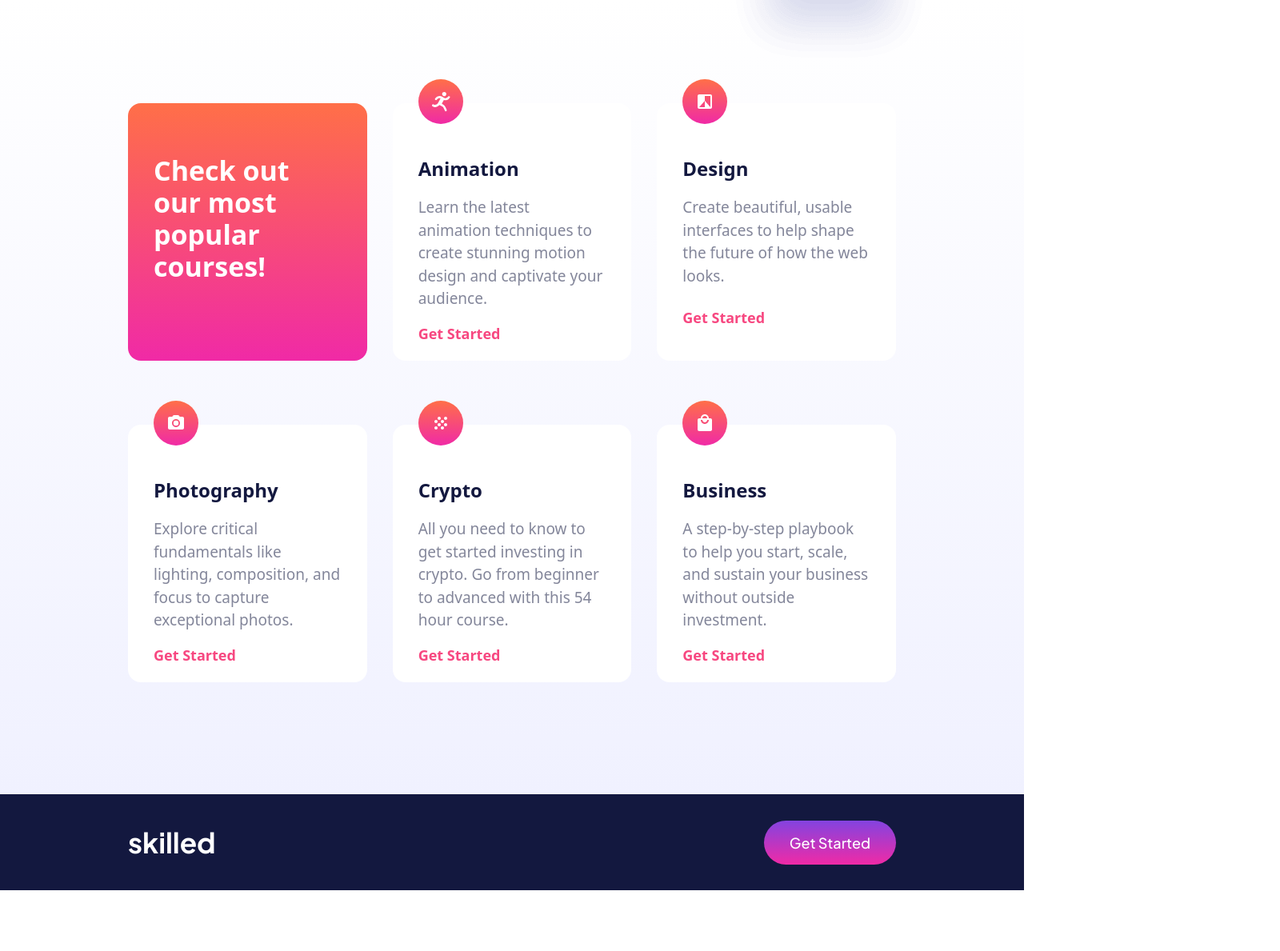
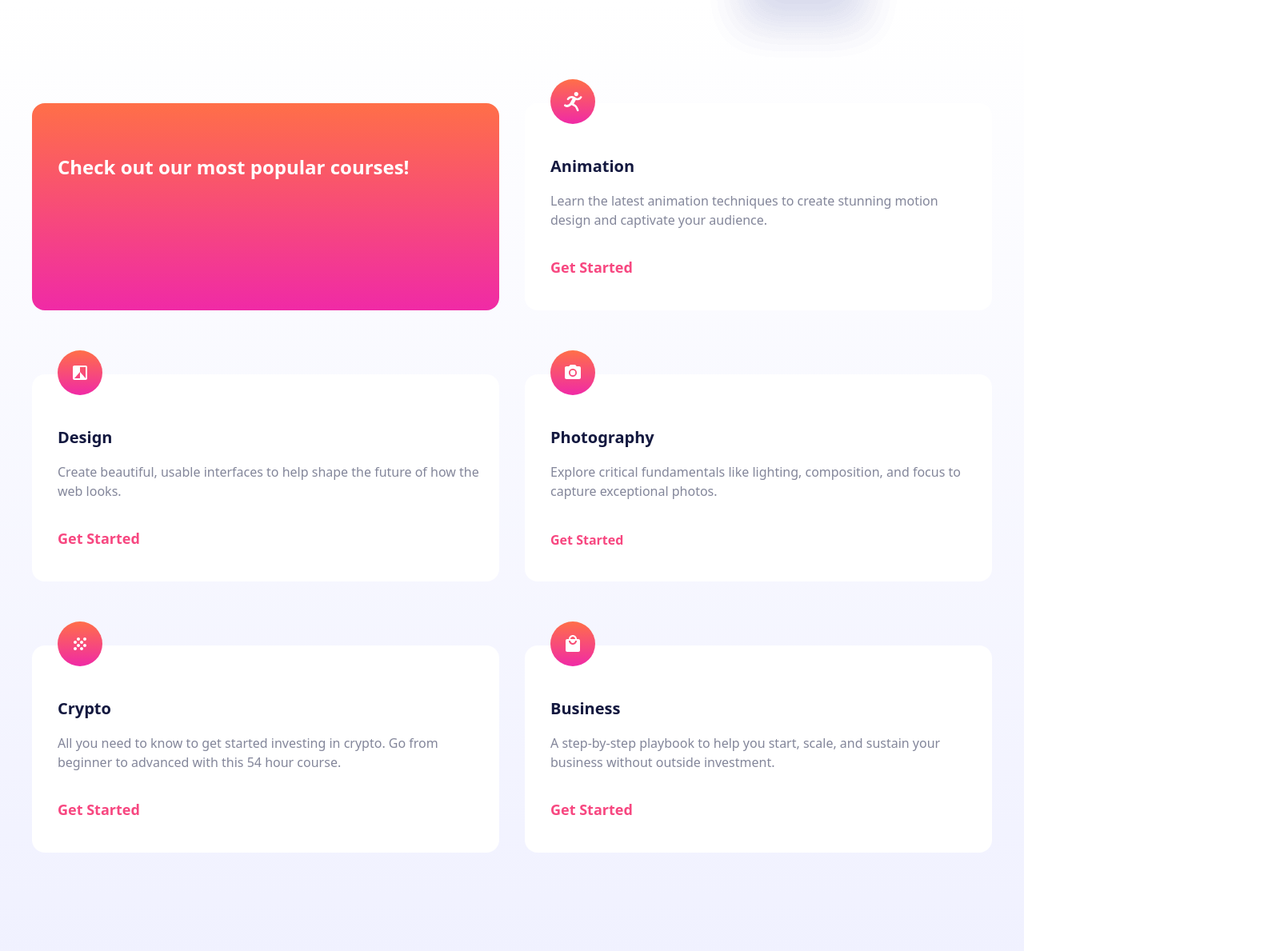
Before and after one commit to alvaro-frontend-mentor-projects/skilled-e-learning-landing-page, a React (Create React App) app: page / in a window 1280 px wide. Shown: the part 541-1730 px from the top of the page at 80% size, 1600 px wide, since content can reach past the window. Before the commit the page ends 1654 px from the top, so only its background shows below. Built offline with nearby package versions, Linux system fonts and the light colour scheme.

Commit message:
completed tablet and desktop views

```diff
--- a/src/components/Navbar.js
+++ b/src/components/Navbar.js
@@ -2,7 +2,7 @@ import React from 'react'
 
 const Navbar = () => {
   return (
-    <div className='flex flex-row h-[100px] justify-between items-center mx-[20px] md:mx-[60px] lg:mx-[160px] '>
+    <div className='flex flex-row h-[100px] justify-between items-center mx-[20px] md:mx-[40px] lg:mx-[160px] '>
         <h1 className='font-Jakarta font-[700] md:text-[28px] lg:text-[35px]'>
           skilled
         </h1>
--- a/src/pages/MainPage.js
+++ b/src/pages/MainPage.js
@@ -13,9 +13,9 @@ const MainPage = () => {
     <>
 
         {/* HERO SECTION */}
-        <div className=' flex flex-row mx-[20px] md:mx-[60px] lg:mx-[160px]  md:h-[440px] lg:h-[640px]'>
+        <div className=' flex flex-row mx-[20px] md:mx-[40px] lg:mx-[160px]  md:h-[440px] lg:h-[640px]'>
             {/* Left Column */}
-            <div className='flex flex-col md:gap-6 lg:gap-10 md:w-[62%] lg:w-[50%] justify-center md:pr-[0px] lg:pr-[100px]'>
+            <div className='flex flex-col md:gap-6 lg:gap-10 md:w-[62%] lg:w-[50%] justify-center md:pr-[20px] lg:pr-[100px]'>
                 <h1 className='font-Jakarta font-[800] text-[40px] lg:text-[56px] md:leading-[50px] lg:leading-[70.5px]'>
                     Maximize skill,
                     minimize budget
@@ -33,31 +33,31 @@ const MainPage = () => {
             {/* Right Column */}
             <div className='md:w-[38%] lg:w-[50%]'>
                 <img src={HeroImage} alt="" className='sm:hidden md:hidden lg:block absolute top-[-10rem] right-[-20rem] z-10'/>
-                <img src={HeroImageTablet} className='sm:hidden md:block lg:hidden absolute top-[-6rem] right-[-20rem] z-10' alt="" />
+                <img src={HeroImageTablet} className='sm:hidden md:block lg:hidden absolute top-[-6rem] right-[-18rem] z-10' alt="" />
             </div>
         </div>
 
 
         {/* FEATURES SECTION */}
         <div className='bg-gradient-to-b from-[#FFFFFF] to-[#F0F1FF] z-0'>
-            <div className='mx-[160px] pb-[140px]  pt-[130px] grid grid-cols-3 gap-x-8 gap-y-20'>
+            <div className='mx-[20px] md:mx-[40px] lg:mx-[160px] pb-[140px]  pt-[130px] grid md:grid-cols-2 lg:grid-cols-3 gap-x-8 gap-y-20'>
                 {/* Box 1 */}
-                <div className='relative h-[322px] rounded-2xl bg-gradient-to-t from-[#F02AA6] to-[#FF6F48] pl-8 pr-16 pt-16'>
-                    <h1 className='text-white text-[34px] font-[600] leading-[40px]'>
+                <div className='relative md:h-[259px] lg:h-[322px] rounded-2xl bg-gradient-to-t from-[#F02AA6] to-[#FF6F48] pl-8 pr-16 pt-16'>
+                    <h1 className='text-white md:text-[24px] lg:text-[34px] font-[600] md:leading-[32px] lg:leading-[40px]'>
                         Check out our most popular courses!
                     </h1>
                 </div>
 
                 {/* Box 2 */}
-                <div className='relative h-[322px] rounded-2xl bg-white px-8 pt-16 pb-10'>
+                <div className='relative md:h-[259px] lg:h-[322px] rounded-2xl bg-white md:pl-8 md:pr-6 lg:px-8 pt-16 pb-10'>
                     {/* Icon */}
                     <svg className='absolute left-8 top-[-30px]' width="56" height="56" xmlns="http://www.w3.org/2000/svg"><defs><linearGradient x1="50%" y1="0%" x2="50%" y2="100%" id="a"><stop stop-color="#FF6F48" offset="0%"/><stop stop-color="#F02AA6" offset="100%"/></linearGradient></defs><g fill="none" fill-rule="evenodd"><circle fill="url(#a)" cx="28" cy="28" r="28"/><path d="M33.97 20.678c.565-.498.893-1.21.906-1.962A2.706 2.706 0 0 0 32.16 16a2.794 2.794 0 0 0-1.66.603 2.825 2.825 0 0 0-.854 1.962 2.69 2.69 0 0 0 4.325 2.113Zm-8.752.453c0 .05-.05.05-.1.1v.05a6.308 6.308 0 0 0-2.919 1.41c-.503.473-.958.995-1.358 1.559-1.006 1.408 1.358 2.766 2.315 1.358 1.257-1.762 2.816-2.264 4.527-1.71a141.96 141.96 0 0 0-2.717 5.181c-1.107 2.163-3.47 3.874-5.786 2.566a1.402 1.402 0 1 0-1.508 2.364 6.826 6.826 0 0 0 8.704-1.66c.05 0 .153.05.2.05 1.5.624 2.907 1.454 4.177 2.466.603.502 1.66 3.065 2.263 4.376a1.392 1.392 0 0 0 2.113.452c.393-.382.476-.982.202-1.456-.705-1.456-1.862-4.427-2.818-5.135a31.566 31.566 0 0 0-2.364-1.762l.1-.1a16.972 16.972 0 0 0-1.006-.605c.856-1.609 1.711-3.168 2.616-4.728 2.11.667 4.415.19 6.087-1.258.517-.46.973-.984 1.358-1.56.956-1.257-.905-2.515-2.012-1.66a.709.709 0 0 0-.153.202 4.36 4.36 0 0 1-2.013 1.66c-.05.05-.1.05-.1.1h-.051a4.146 4.146 0 0 1-3.622-.452l.101-.101h.05a.383.383 0 0 0-.201-.1 9.292 9.292 0 0 0-.956-.554 7.258 7.258 0 0 0-5.134-1.056l.005.003Z" fill="#FFF" fill-rule="nonzero"/></g></svg>
                     {/* Text Flexbox Column */}
                     <div className='flex flex-col h-[100%] justify-between gap-4'>
-                        <h2 className='text-fmDarkBlue text-[24px] font-[700]'>
+                        <h2 className='text-fmDarkBlue md:text-[20px] lg:text-[24px] font-[700]'>
                             Animation
                         </h2>
-                        <p className='text-fmGray text-[19px]'>
+                        <p className='text-fmGray md:text-[16px] lg:text-[19px]'>
                             Learn the latest animation techniques to create stunning motion design and captivate your audience.
                         </p>
                         <p className='text-fmPink text-[18px] mt-auto font-[600] hover:opacity-[50%] cursor-pointer'>
@@ -67,17 +67,17 @@ const MainPage = () => {
                 </div>
 
                 {/* Box 3 */}
-                <div className='relative h-[322px] rounded-2xl bg-white px-8 pt-16 pb-10'>
+                <div className='relative md:h-[259px] lg:h-[322px] rounded-2xl bg-white md:pl-8 md:pr-6 lg:px-8 pt-16 pb-10'>
                     {/* Icon */}
                     <div>
                         <img className='absolute left-8 top-[-30px]' src={svgDesign} alt="" />
                     </div>
                     {/* Text Flexbox Column */}
                     <div className='flex flex-col h-[100%] justify-between gap-4'>
-                        <h2 className='text-fmDarkBlue text-[24px] font-[700]'>
+                        <h2 className='text-fmDarkBlue md:text-[20px] lg:text-[24px] font-[700]'>
                             Design
                         </h2>
-                        <p className='text-fmGray text-[19px]'>
+                        <p className='text-fmGray md:text-[16px] lg:text-[19px]'>
                             Create beautiful, usable interfaces to help shape the future of how the web looks.
                         </p>
                         <p className='text-fmPink text-[18px] mt-auto font-[600] hover:opacity-[50%] cursor-pointer'>
@@ -87,37 +87,37 @@ const MainPage = () => {
                 </div>
 
                 {/* Box 4 */}
-                <div className='relative h-[322px] rounded-2xl bg-white px-8 pt-16 pb-10'>
+                <div className='relative md:h-[259px] lg:h-[322px] rounded-2xl bg-white md:pl-8 md:pr-6 lg:px-8 pt-16 pb-10'>
                     {/* Icon */}
                     <div>
                         <img className='absolute left-8 top-[-30px]' src={svgPhotography} alt="" />
                     </div>
                     {/* Text Flexbox Column */}
                     <div className='flex flex-col h-[100%] justify-between gap-4'>
-                        <h2 className='text-fmDarkBlue text-[24px] font-[700]'>
+                        <h2 className='text-fmDarkBlue md:text-[20px] lg:text-[24px] font-[700]'>
                             Photography
                         </h2>
-                        <p className='text-fmGray text-[19px]'>
+                        <p className='text-fmGray md:text-[16px] lg:text-[19px]'>
                             Explore critical fundamentals like lighting, composition, and focus to capture exceptional photos.
                         </p>
-                        <p className='text-fmPink text-[18px] mt-auto font-[600] hover:opacity-[50%] cursor-pointer'>
+                        <p className='text-fmPink md:text-[16px] lg:text-[19px] mt-auto font-[600] hover:opacity-[50%] cursor-pointer'>
                             Get Started
                         </p>
                     </div>
                 </div>
 
                 {/* Box 5 */}
-                <div className='relative h-[322px] rounded-2xl bg-white px-8 pt-16 pb-10'>
+                <div className='relative md:h-[259px] lg:h-[322px] rounded-2xl bg-white md:pl-8 md:pr-5 lg:px-8 pt-16 pb-10'>
                     {/* Icon */}
                     <div>
                         <img className='absolute left-8 top-[-30px]' src={svgCrypto} alt="" />
                     </div>
                     {/* Text Flexbox Column */}
                     <div className='flex flex-col h-[100%] justify-between gap-4'>
-                        <h2 className='text-fmDarkBlue text-[24px] font-[700]'>
+                        <h2 className='text-fmDarkBlue md:text-[20px] lg:text-[24px] font-[700]'>
                             Crypto
                         </h2>
-                        <p className='text-fmGray text-[19px]'>
+                        <p className='text-fmGray md:text-[16px] lg:text-[19px]'>
                             All you need to know to get started investing in crypto. Go from beginner to advanced with this 54 hour course.
                         </p>
                         <p className='text-fmPink text-[18px] mt-auto font-[600] hover:opacity-[50%] cursor-pointer'>
@@ -127,17 +127,17 @@ const MainPage = () => {
                 </div>
 
                 {/* Box 6 */}
-                <div className='relative h-[322px] rounded-2xl bg-white px-8 pt-16 pb-10'>
+                <div className='relative md:h-[259px] lg:h-[322px] rounded-2xl bg-white md:pl-8 md:pr-6 lg:px-8 pt-16 pb-10'>
                     {/* Icon */}
                     <div>
                         <img className='absolute left-8 top-[-30px]' src={svgBusiness} alt="" />
                     </div>
                     {/* Text Flexbox Column */}
                     <div className='flex flex-col h-[100%] justify-between gap-4'>
-                        <h2 className='text-fmDarkBlue text-[24px] font-[700]'>
+                        <h2 className='text-fmDarkBlue md:text-[20px] lg:text-[24px] font-[700]'>
                             Business
                         </h2>
-                        <p className='text-fmGray text-[19px]'>
+                        <p className='text-fmGray md:text-[16px] lg:text-[19px]'>
                             A step-by-step playbook to help you start, scale, and sustain your business without outside investment.
                         </p>
                         <p className='text-fmPink text-[18px] mt-auto font-[600] hover:opacity-[50%] cursor-pointer'>
@@ -151,7 +151,7 @@ const MainPage = () => {
         </div>
 
         {/* FOOTER SECTION */}
-        <div className='flex flex-row h-[120px] justify-between items-center bg-fmDarkBlue px-[160px]'>
+        <div className='flex flex-row h-[120px] justify-between items-center bg-fmDarkBlue px-[20px] md:px-[40px] lg:px-[160px]'>
             <h1 className='font-Jakarta font-[700] text-[35px] text-white'>
             skilled
             </h1>
```
